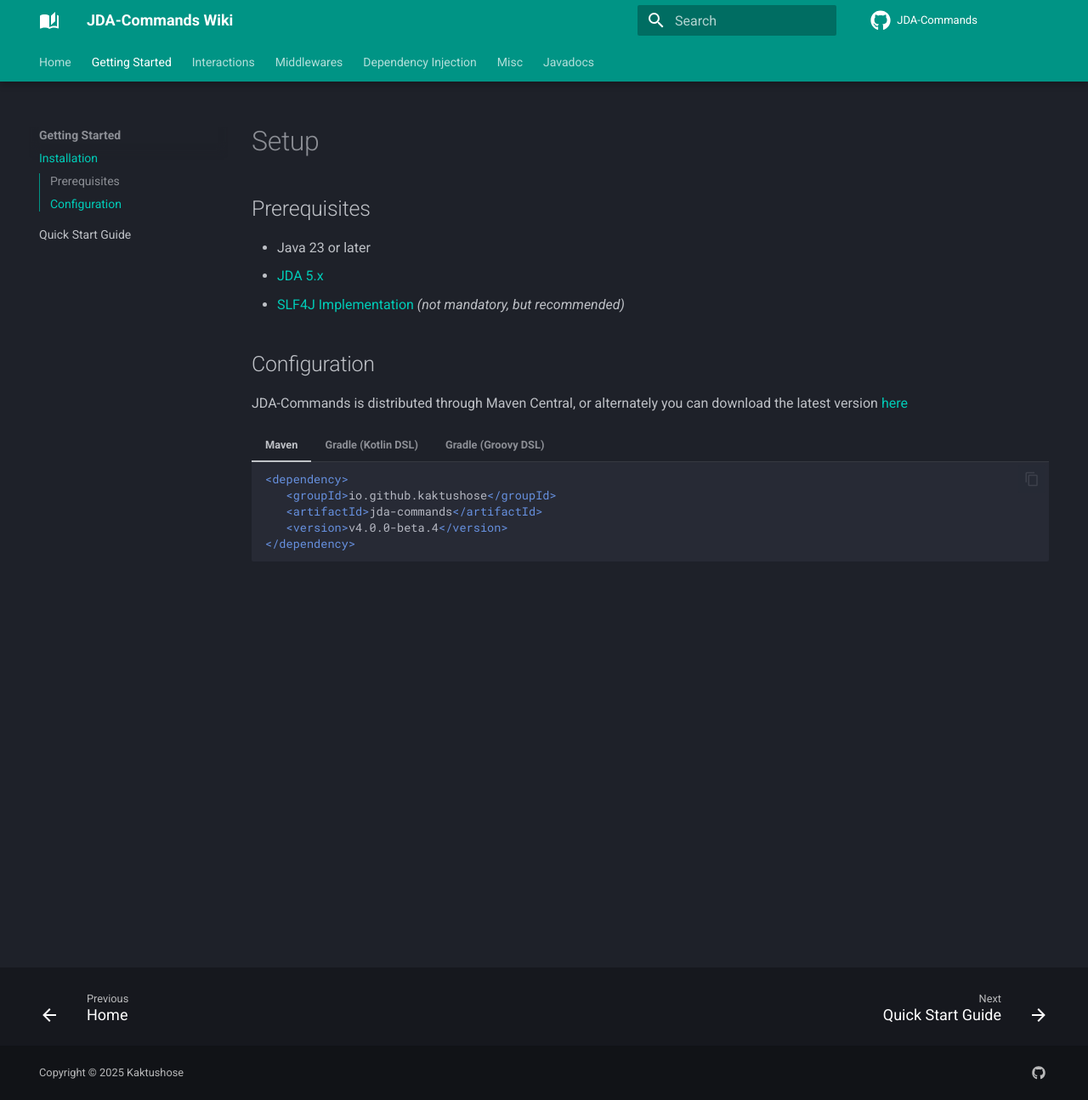
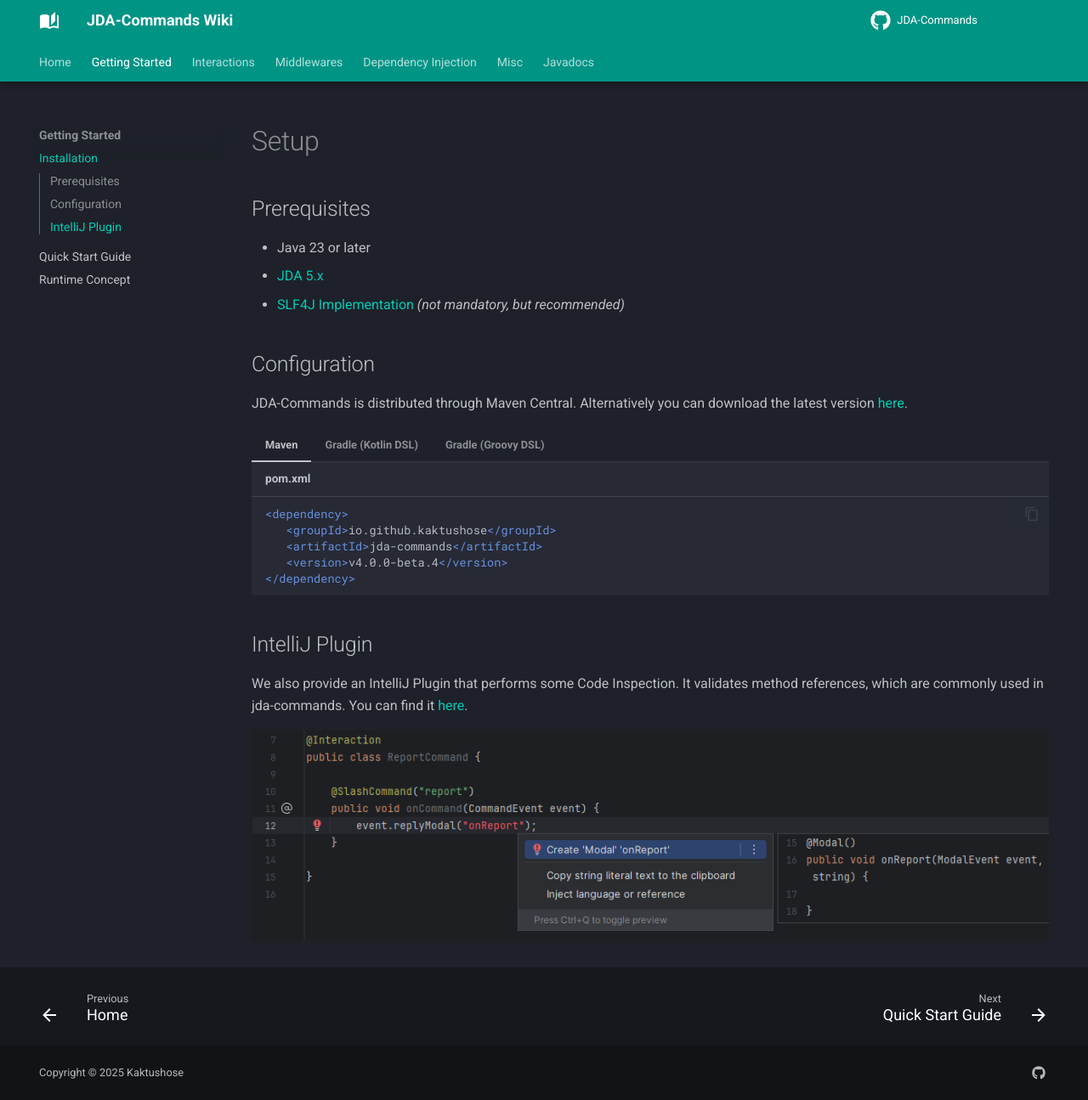
Before and after one commit to Kaktushose/jda-commands, an MkDocs documentation site: the page built from docs/start/installation.md, in a window 1280 px wide and 1295 px high. Shown: the whole window at 85% size. Built offline with MkDocs 1.6.1 and Material for MkDocs 9.7.7, drawn with Linux system fonts in a browser that asks for light colours; comment, search, counter and statistics services are not loaded.

Commit message:
update wiki

````diff
--- a/docs/start/installation.md
+++ b/docs/start/installation.md
@@ -4,14 +4,14 @@
 
 - Java 23 or later
 - [JDA 5.x](https://github.com/discord-jda/JDA)
-- <a href="https://jda.wiki/setup/logging/" target="_blank">SLF4J Implementation</a> _(not mandatory, but recommended)_
+- [SLF4J Implementation](https://jda.wiki/setup/logging/) _(not mandatory, but recommended)_
 
 ## Configuration
-JDA-Commands is distributed through Maven Central, or alternately you can download the latest version
-[here](https://github.com/Kaktushose/jda-commands/releases/latest)
+JDA-Commands is distributed through Maven Central. Alternatively you can download the latest version
+[here](https://github.com/Kaktushose/jda-commands/releases/latest).
 
 === "Maven"
-    ```xml
+    ```xml title="pom.xml"
     <dependency>
        <groupId>io.github.kaktushose</groupId>
        <artifactId>jda-commands</artifactId>
@@ -19,7 +19,7 @@
     </dependency>
     ```
 === "Gradle (Kotlin DSL)"
-    ```kotlin
+    ```kotlin title="build.gradle.kts"
     repositories {
        mavenCentral()
     }
@@ -28,7 +28,7 @@
     }
     ```
 === "Gradle (Groovy DSL)"
-    ```groovy
+    ```groovy title="build.gradle"
     repositories {
        mavenCentral()
     }
@@ -36,3 +36,10 @@
        implementation 'io.github.kaktushose:jda-commands:v4.0.0-beta.4"'
     }
     ```
+
+## IntelliJ Plugin
+
+We also provide an IntelliJ Plugin that performs some Code Inspection. It validates method references, which are
+commonly used in jda-commands. You can find it [here](https://plugins.jetbrains.com/plugin/25977-jda-commands-inspection).
+
+![Plugin Example](../assets/plugin.png)
--- a/mkdocs.yml
+++ b/mkdocs.yml
@@ -43,6 +43,9 @@
 
 copyright: Copyright &copy; 2025 Kaktushose
 
+plugins:
+  - open-in-new-tab
+
 markdown_extensions:
   - admonition
   - pymdownx.details
@@ -67,7 +70,8 @@
   - Getting Started:
       - Installation: start/installation.md
       - Quick Start Guide: start/quick-start.md
-  - Interactions: interactions.d
+      - Runtime Concept: start/runtime.md
+  - Interactions: interactions.md
   - Middlewares: middlewares.md
   - Dependency Injection: di.md
   - Misc: misc.md
--- /dev/null
+++ b/requirements.txt
@@ -0,0 +1,2 @@
+mkdocs-material
+mkdocs-open-in-new-tab
````
Also changed, not shown: docs/index.md (+30 -20 lines), docs/start/quick-start.md (+1 -1 lines), docs/start/runtime.md (added, +101 -0 lines), docs/assets/cookie-clicker.gif (added), docs/assets/plugin.png (added), docs/assets/runtime.png (added), 1 other file.
